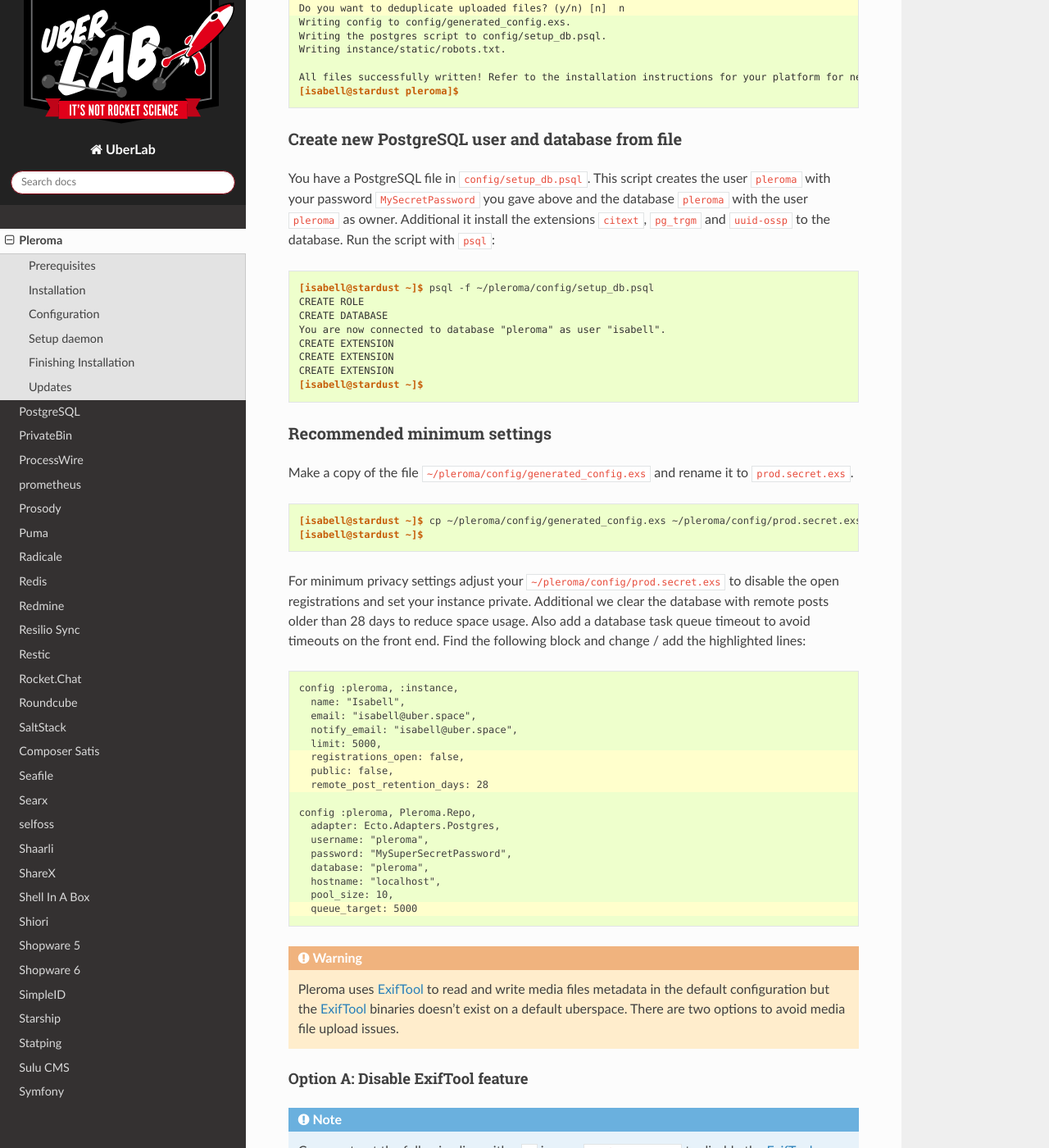
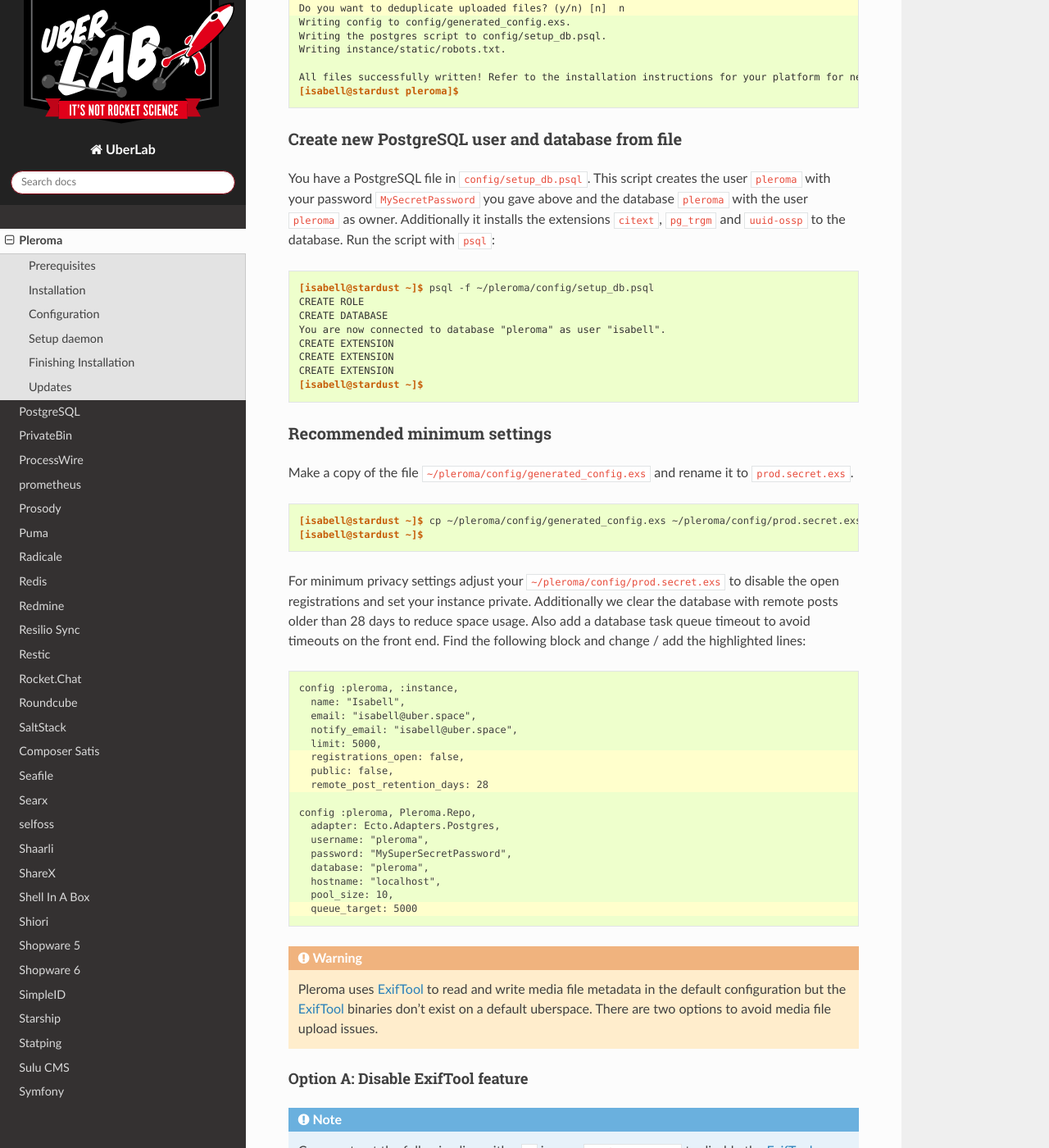
Before and after one commit to Uberspace/lab, a Sphinx documentation site: the page built from source/guide_pleroma.rst, in a window 1280 px wide and 1400 px high, scrolled down 3716 px. Shown: the whole window at 82% size. Built offline with Sphinx 7.4.7 and the Read the Docs theme 2.0.0, drawn with Linux system fonts in a browser that asks for light colours; some of the changed text lies outside the part shown.

```diff
--- a/source/guide_pleroma.rst
+++ b/source/guide_pleroma.rst
@@ -45,7 +45,7 @@
 Setup PostgreSQL
 ----------------
 
-We’re using :manual:`PostgreSQL <database-postgresql>` in the version 13. Please refer to the :lab:`PostgreSQL <guide_postgresql>` guide to setup your instance.
+We're using :manual:`PostgreSQL <database-postgresql>` in the version 13. Please refer to the :lab:`PostgreSQL <guide_postgresql>` guide to setup your instance.
 
 ::
 
@@ -156,7 +156,7 @@
 Create new PostgreSQL user and database from file
 -------------------------------------------------
 
-You have a PostgreSQL file in ``config/setup_db.psql``. This script creates the user ``pleroma`` with your password ``MySecretPassword`` you gave above and the database ``pleroma``  with the user ``pleroma`` as owner. Additional it install the extensions ``citext``, ``pg_trgm`` and ``uuid-ossp`` to the database.
+You have a PostgreSQL file in ``config/setup_db.psql``. This script creates the user ``pleroma`` with your password ``MySecretPassword`` you gave above and the database ``pleroma``  with the user ``pleroma`` as owner. Additionally it installs the extensions ``citext``, ``pg_trgm`` and ``uuid-ossp`` to the database.
 Run the script with ``psql``:
 
 ::
@@ -180,7 +180,7 @@
  [isabell@stardust ~]$ cp ~/pleroma/config/generated_config.exs ~/pleroma/config/prod.secret.exs
  [isabell@stardust ~]$
 
-For minimum privacy settings adjust your ``~/pleroma/config/prod.secret.exs`` to disable the open registrations and set your instance private. Additional we clear the database with remote posts older than 28 days to reduce space usage. Also add a database task queue timeout to avoid timeouts on the front end. Find the following block and change / add the highlighted lines:
+For minimum privacy settings adjust your ``~/pleroma/config/prod.secret.exs`` to disable the open registrations and set your instance private. Additionally we clear the database with remote posts older than 28 days to reduce space usage. Also add a database task queue timeout to avoid timeouts on the front end. Find the following block and change / add the highlighted lines:
 
 .. code-block:: none
  :emphasize-lines: 6, 7, 8, 17
@@ -203,7 +203,7 @@
    pool_size: 10,
    queue_target: 5000
 
-.. warning:: Pleroma uses ExifTool_ to read and write media files metadata in the default configuration but the ExifTool_ binaries doesn't exist on a default uberspace. There are two options to avoid media file upload issues.
+.. warning:: Pleroma uses ExifTool_ to read and write media file metadata in the default configuration but the ExifTool_ binaries don't exist on a default uberspace. There are two options to avoid media file upload issues.
 
 Option A: Disable ExifTool feature
 ^^^^^^^^^^^^^^^^^^^^^^^^^^^^^^^^^^
```
Also changed, not shown: other parts of source/guide_pleroma.rst (+4 -4 lines).
